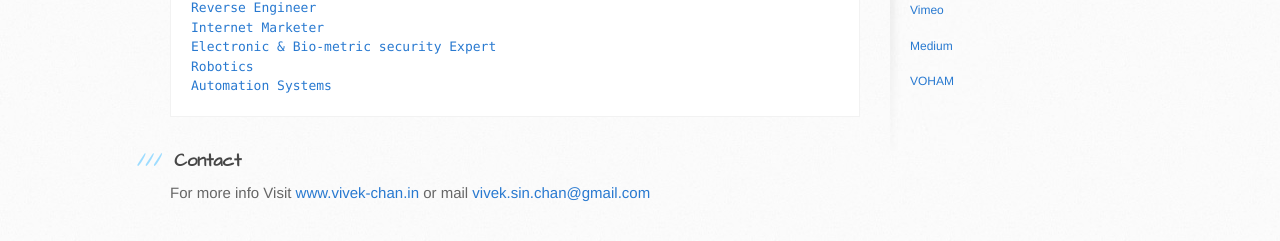
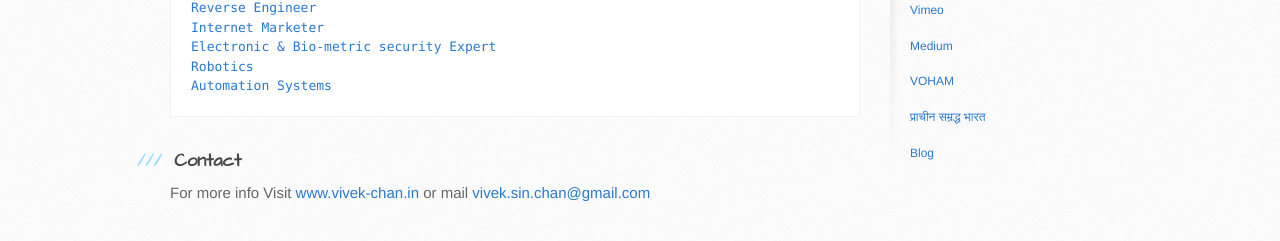
Before and after one commit to vivek-chan/vivek-chan.github.io, a Jekyll site: the page index.html, which Jekyll copies as it is, in a window 1280 px wide. Shown: the part 585-826 px from the top of the page. Built offline with Jekyll 4.4.1, drawn with Linux system fonts in a browser that asks for light colours.

Commit message:
Update index.html

```diff
--- a/index.html
+++ b/index.html
@@ -71,6 +71,8 @@ Automation Systems
           <p><a href="https://vimeo.com/vivekchan">Vimeo</a></p>
           <p><a href="https://medium.com/@vivek_chan">Medium</a></p>
           <p><a href="http://www.voham.com">VOHAM</a></p>
+          <p><a href="http://secret-of-india.blogspot.com">प्राचीन सम्रद्ध भारत</a></p>
+          <p><a href="http://techbyviv.blogspot.com">Blog</a></p>
           </aside>
       </div>
     </div>
```
